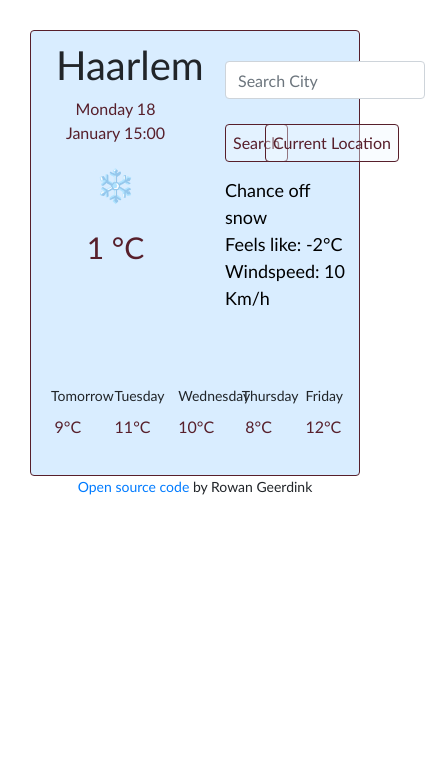
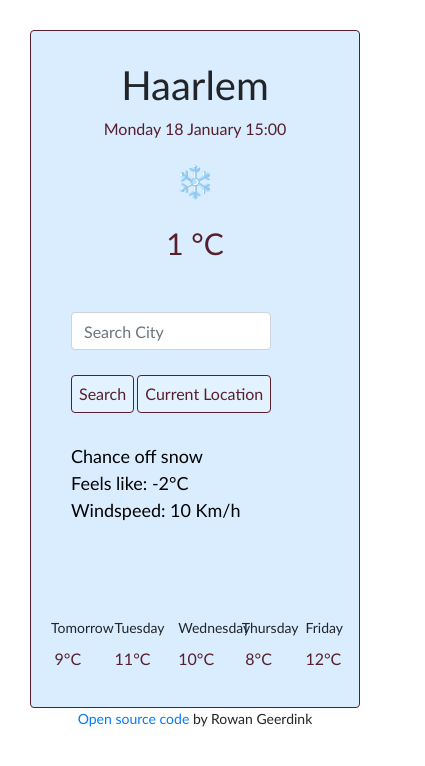
Before and after one commit to rowangeerdink/weather-react, a React (Create React App) app: page / in a window 390 px wide. Shown: the top 766 px of the page, 425 px wide, since content can reach past the window. Built offline with nearby package versions, Linux system fonts and the light colour scheme.

Commit message:
made lay out more responsive

```diff
--- a/package.json
+++ b/package.json
@@ -3,6 +3,9 @@
   "version": "0.1.0",
   "private": true,
   "dependencies": {
+    "@fortawesome/fontawesome-svg-core": "^1.2.34",
+    "@fortawesome/free-solid-svg-icons": "^5.15.2",
+    "@fortawesome/react-fontawesome": "^0.1.14",
     "@testing-library/jest-dom": "^5.11.9",
     "@testing-library/react": "^11.2.3",
     "@testing-library/user-event": "^12.6.2",
--- a/src/App.js
+++ b/src/App.js
@@ -12,11 +12,11 @@ export default function App() {
   return (
     <div className="container">
       <div className="weather-container weather-app">
-        <div className="row ">
-          <div className="col-6">
+        <div className="row top-row ">
+          <div className="col-md-6">
             <WeatherToday />
           </div>
-          <div className="col-6 search-city">
+          <div className="col-md-6 . offset earch-city">
             <SearchCity />
             <WeatherDescription />
           </div>
--- a/src/Forecast.js
+++ b/src/Forecast.js
@@ -6,7 +6,6 @@ export default function Forecast() {
     <div className="row forecast-row">
       <div className="col">
         <h5>Tomorrow</h5>
-        <i class="fas fa-cloud-showers-heavy weather-image"></i>
         <p>9°C</p>
       </div>
 
--- a/src/SearchCity.css
+++ b/src/SearchCity.css
@@ -23,12 +23,15 @@
   background-color: rgb(240, 248, 255, 0.4);
 }
 
+.current-location {
+  margin: 10px 0px 15px 20px;
+}
+
 .current-location-button {
   display: inline;
   color: rgb(87, 31, 43);
   height: 38px;
   border: 1px solid;
-  margin: 10px 0px 15px 10px;
   padding: 0px 7px 0px 7px;
   margin-bottom: 15px;
   border-color: rgb(87, 31, 43);
--- a/src/SearchCity.js
+++ b/src/SearchCity.js
@@ -19,7 +19,7 @@ export default function SearchCity() {
                 <input type="submit" value="Search" className="search-button" />
               </div>
 
-              <div className="col-4 ">
+              <div className="col-4 current-location ">
                 <button
                   value="My Location"
                   type="button"
--- a/src/Styles.css
+++ b/src/Styles.css
@@ -62,6 +62,10 @@ small {
   background-size: cover;
 }
 
+.top-row{
+    padding: 20px;
+}
+
 #min-temp {
   font-weight: 100;
   font-size: small;
```
Also changed, not shown: 2 other files (tests, documents, lock files or other folders).
